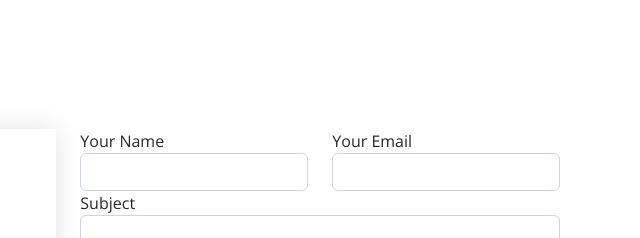
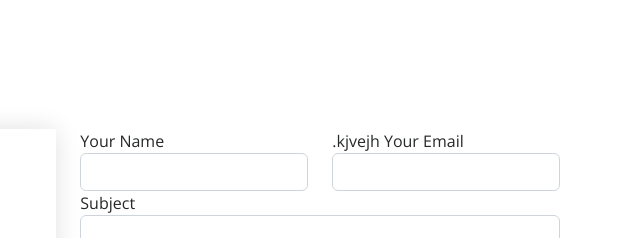
Before and after one commit to PRANAVPADMANABHANK/portfolio, a plain HTML site: page index.html in a window 1280 px wide. Shown: the part 5240-5478 px from the top of the page, 640-1280 px from the left. Drawn offline with nearby package versions, Linux system fonts and the light colour scheme.

Commit message:
index change

```diff
--- a/index.html
+++ b/index.html
@@ -553,7 +553,7 @@
                   <label for="name">Your Name</label>
                   <input type="text" name="name" class="form-control" id="name" required>
                 </div>
-                <div class="form-group col-md-6">
+                <div class="form-group col-md-6">.kjvejh
                   <label for="name">Your Email</label>
                   <input type="email" class="form-control" name="email" id="email" required>
                 </div>
```
